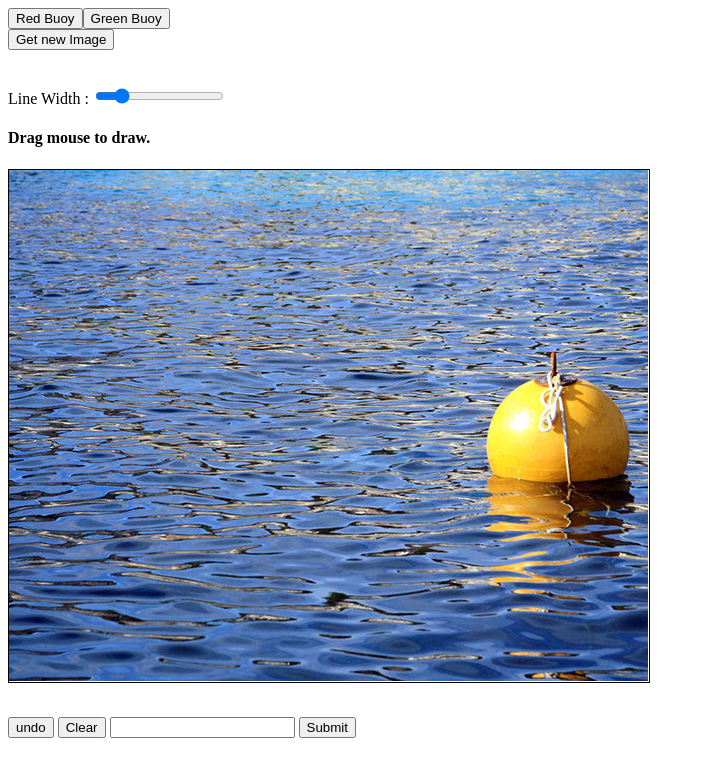
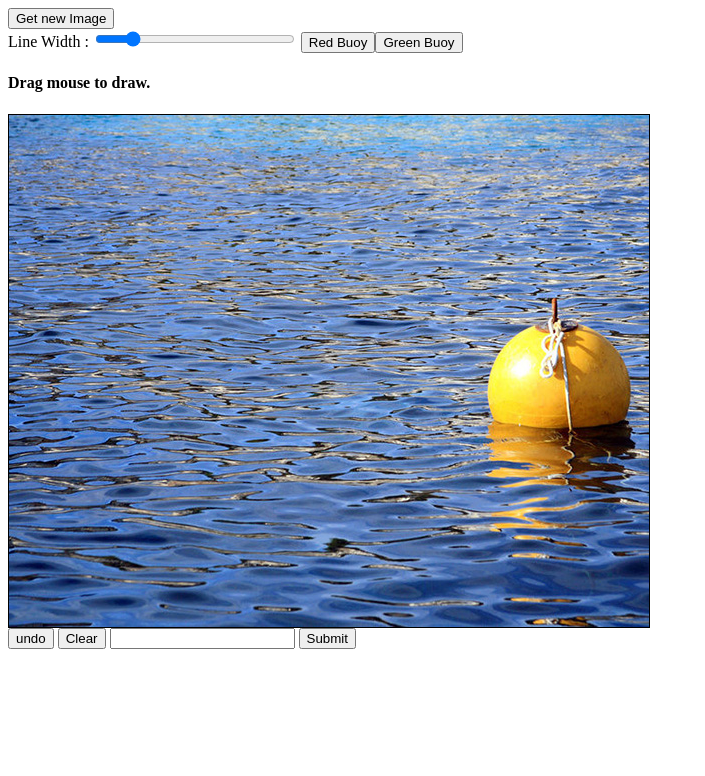
Before and after one commit to BobbyL2k/front-end-trainer, a website: page public/index.html in a window 1280 px wide. Shown: the whole page, without its empty margins (0-705 px from the left). Drawn offline with nearby package versions, Linux system fonts and the light colour scheme.

Commit message:
Combine Code

```diff
--- a/public/css/style.css
+++ b/public/css/style.css
@@ -2,9 +2,9 @@
     background-image: url("../img.jpg");
     height: 512px;
     width: 640px;
+    border: 1px solid black;
 }
 
-#canvas {
-    border: 1px
-    solid black;
+#brush-size-slider {
+    width: 200px;
 }
--- a/public/index.html
+++ b/public/index.html
@@ -6,25 +6,17 @@
         <link href="css/style.css" rel="stylesheet">
     </head>
     <body>
-        <div id="class-picker-buttons-div">
-        </div>
         <div id="upper-form">
             <button type="button" id="getnew-button">Get new Image</button>
-            <div id="pen-size">
-              <!-- <button type="button" id="small-button">small</button>
-              <button type="button" id="medium-button">medium</button>
-              <button type="button" id="large-button">large</button> -->
-              <br></br>
-              <script src="https://ajax.googleapis.com/ajax/libs/jquery/1.9.1/jquery.min.js"></script>
-              Line Width : <input id=myslider type=range>
-              <h4>Drag mouse to draw.</h4>
-            </div>
         </div>
+        <div id="class-picker-buttons-div">
+            Line Width : <input id="brush-size-slider" type="range">
+        </div>
+        <h4>Drag mouse to draw.</h4>
         <div id="canvas-div">
             <canvas id="canvas" width="640" height="512"></canvas>
         </div>
         <div id="lower-form">
-            <br></br>
             <button type="button" id="undo-button">undo</button>
             <button type="button" id="clear-button">Clear</button>
             <input type="text" id="password-input" name="password" value="">
--- a/public/main-script.js
+++ b/public/main-script.js
@@ -27,88 +27,16 @@ var context = canvas.getContext("2d");
     }
 // END Class System
 
-// slider-bar-value change pen-size
-
-    var canvas=document.getElementById("canvas");
-    var ctx=canvas.getContext("2d");
-    var cw=canvas.width;
-    var ch=canvas.height;
-    function reOffset(){
-        var BB=canvas.getBoundingClientRect();
-        offsetX=BB.left;
-        offsetY=BB.top;
+// Brush Size System
+    var brushSize = 5;
+    $myslider = $('#brush-size-slider');
+    $myslider.attr({min:1, max:25}).val(brushSize);
+    $myslider.on('input change',function(){
+        brushSize = parseInt($myslider.val());
+    });
+    function getBrushSize() {
+        return brushSize;
     }
-
-    var offsetX,offsetY;
-    reOffset();
-    window.onscroll=function(e){ reOffset(); }
-    window.onresize=function(e){ reOffset(); }
-
-    var isDown=false;
-    var startX,startY;
-
-    ctx.lineCap='round';
-    var linewidth=5;
-    ctx.lineWidth=linewidth;
-
-    $myslider=$('#myslider');
-    $myslider.attr({min:1,max:25}).val(linewidth);
-    $myslider.on('input change',function(){
-        linewidth=ctx.lineWidth=parseInt($(this).val());
-    });
-
-    $("#canvas").mousedown(function(e){handleMouseDown(e);});
-    $("#canvas").mousemove(function(e){handleMouseMove(e);});
-    $("#canvas").mouseup(function(e){handleMouseUpOut(e);});
-    $("#canvas").mouseout(function(e){handleMouseUpOut(e);});
-
-    function handleMouseDown(e){
-        // tell the browser we're handling this event
-        e.preventDefault();
-        e.stopPropagation();
-
-        startX=parseInt(e.clientX-offsetX);
-        startY=parseInt(e.clientY-offsetY);
-
-        // Put your mousedown stuff here
-        isDown=true;
-    }
-
-    function handleMouseUpOut(e){
-        // tell the browser we're handling this event
-        e.preventDefault();
-        e.stopPropagation();
-        // Put your mouseup stuff here
-        isDown=false;
-    }
-
-    function handleMouseMove(e){
-        if(!isDown){return;}
-        // tell the browser we're handling this event
-        e.preventDefault();
-        e.stopPropagation();
-
-        mouseX=parseInt(e.clientX-offsetX);
-        mouseY=parseInt(e.clientY-offsetY);
-
-        ctx.beginPath();
-        ctx.moveTo(startX,startY);
-        ctx.lineTo(mouseX,mouseY);
-        ctx.stroke();
-
-        startX=mouseX;
-        startY=mouseY;
-    }
-
-// Brush Size System
-    /*var brushSizes = [5, 10, 20];
-    var brushIndex = 0;
-    function setBrushIndex(index) {
-        brushIndex = index;
-    }
-    function getBrushSize() {
-        return brushSizes[brushIndex];
-    }*/
 // END Brush Size System
 
 {// Class Picker button
```
